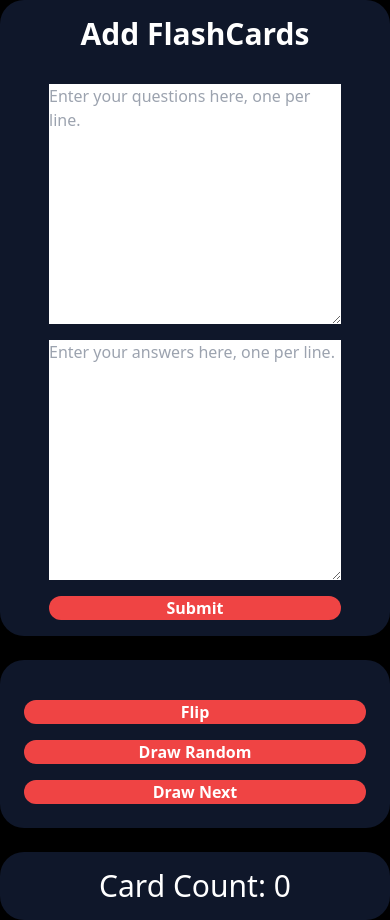
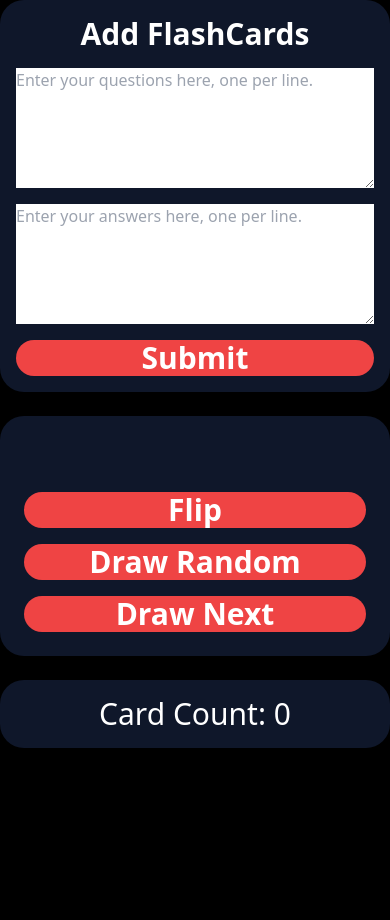
Before and after one commit to remilebeau/flashcards, a React (Vite) app: page / in a window 390 px wide. After the commit the page ends 844 px from the top, so only its background shows below. Built offline with nearby package versions, Linux system fonts and the light colour scheme.

Commit message:
continued work on improving mobile and desktop layout. set textareas to clear after submitting the AddFlashCard form

```diff
--- a/src/App.tsx
+++ b/src/App.tsx
@@ -4,12 +4,14 @@ import CardCount from "./features/FlashCards/CardCount";
 
 function App() {
   return (
-    <main className="mx-auto min-h-screen max-w-3xl bg-black text-white">
+    <main className="mx-auto flex min-h-screen max-w-3xl flex-col bg-black text-white sm:grid sm:grid-rows-2 sm:gap-8">
+      {/* <section id="grid-container" className="sm:grid sm:grid-cols-2 sm:gap-4"> */}
       <AddFlashCards />
-      <br className="my-8" />
+      <br className="my-8 sm:hidden" />
       <FlashCard />
-      <br className="my-8" />
+      <br className="my-8 sm:hidden" />
       <CardCount />
+      {/* </section> */}
     </main>
   );
 }
--- a/src/features/FlashCards/AddFlashCards.tsx
+++ b/src/features/FlashCards/AddFlashCards.tsx
@@ -36,7 +36,7 @@ const AddFlashCards = () => {
   }, [questions, answers]);
 
   return (
-    <article className="flex flex-col items-center justify-center rounded-3xl bg-slate-900 p-4">
+    <article className="items-center justify-center rounded-3xl bg-slate-900 p-4">
       <h2 className="mb-4 text-center text-3xl font-bold">Add FlashCards</h2>
       <h2 className="mb-4 text-center text-2xl">{errMsg}</h2>
       <form onSubmit={handleSubmit} className="flex flex-col">
@@ -44,22 +44,24 @@ const AddFlashCards = () => {
           className="mb-4 text-black"
           name="questions"
           id="questions"
+          value={questions.join("\n")}
           onChange={(event) => setQuestions(event.target.value.split("\n"))}
           cols={30}
-          rows={10}
+          rows={5}
           placeholder="Enter your questions here, one per line."
         ></textarea>
         <textarea
           className="mb-4 text-black"
           name="answers"
           id="answers"
+          value={answers.join("\n")}
           onChange={(event) => setAnswers(event.target.value.split("\n"))}
           cols={30}
-          rows={10}
+          rows={5}
           placeholder="Enter your answers here, one per line."
         ></textarea>
         <button
-          className="rounded-3xl bg-red-500 font-bold text-white"
+          className="rounded-3xl bg-red-500 text-3xl font-bold text-white"
           type="submit"
         >
           Submit
--- a/src/features/FlashCards/FlashCard.tsx
+++ b/src/features/FlashCards/FlashCard.tsx
@@ -42,13 +42,13 @@ const FlashCard = () => {
   };
 
   return (
-    <article className="flex flex-col rounded-3xl bg-slate-900 p-4">
-      <h1 className="mb-4 text-center text-3xl text-white">
+    <article className="grid grid-rows-4 rounded-3xl bg-slate-900 p-4 sm:grid sm:grid-rows-4">
+      <h1 className="mb-4 text-center text-3xl font-bold text-white">
         {showAnswer ? answer : question}
       </h1>
       {/* button to flip card */}
       <button
-        className="m-2 rounded-3xl bg-red-500 font-bold text-white"
+        className="m-2 rounded-3xl bg-red-500 text-3xl font-bold text-white"
         onClick={() => {
           setShowAnswer(!showAnswer);
         }}
@@ -57,7 +57,7 @@ const FlashCard = () => {
       </button>
       {/* button to draw random card */}
       <button
-        className="m-2 rounded-3xl bg-red-500 font-bold text-white"
+        className="m-2 rounded-3xl bg-red-500 text-3xl font-bold text-white"
         onClick={() => {
           selectRandomCard();
         }}
@@ -66,7 +66,7 @@ const FlashCard = () => {
       </button>
       {/* button to draw next card */}
       <button
-        className="m-2 rounded-3xl bg-red-500 font-bold text-white"
+        className="m-2 rounded-3xl bg-red-500 text-3xl font-bold text-white"
         onClick={() => {
           selectNextCard();
         }}
```
